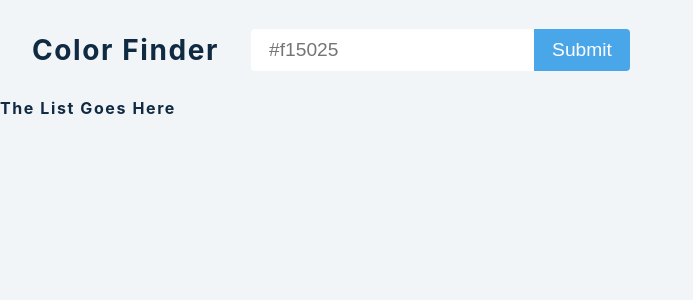
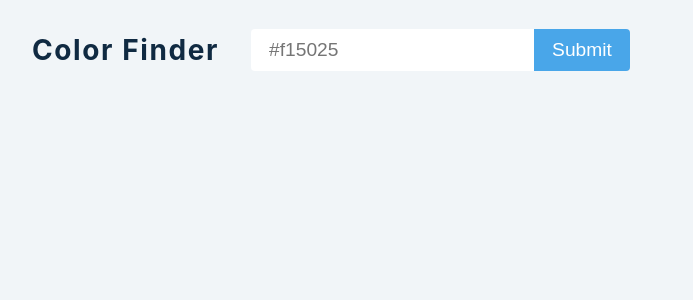
Before and after one commit to PrateekTakthar77/color-generator-ReactJS, a React (Create React App) app: page / in a window 1280 px wide. Shown: the top 300 px of the page, without its empty margins (0-693 px from the left). Built offline with nearby package versions, Linux system fonts and the light colour scheme.

Commit message:
mid update

```diff
--- a/src/App.js
+++ b/src/App.js
@@ -5,16 +5,17 @@ import Values from 'values.js'
 
 function App() {
   const [color, setColor] = useState('');
-  const [error, etError] = useState(false);
+  const [error, setError] = useState(false);
   const [list, setList] = useState([]);
 
   const handleSubmit = (e) => {
     e.preventDefault();
     try {
       let colors = new Values(color).all(10);
-      console.log(colors);
+      setList(colors);
     } catch (error) {
-
+      setError(true);
+      console.log(error);
     }
   }
   return (
@@ -22,13 +23,16 @@ function App() {
       <section className='container'>
         <h3>Color Finder</h3>
         <form onSubmit={handleSubmit}>
-          <input type="text" value={color} onChange={(e)=> setColor(e.target.value)} placeholder="#f15025" />
+          <input type="text" value={color} onChange={(e) => setColor(e.target.value)} placeholder="#f15025" className={`${error ? 'error' : null}`} />
           <button className='btn' type='submit'>Submit</button>
         </form>
-        </section>
-        <section className='colors'>
-          <h4>the list goes here</h4>
-        </section>
+      </section>
+      <section className='colors'>
+        {list.map((color,index)=>{
+          console.log(color)
+          return<SingleColor key={index} {...color} index={index} />
+        })}
+      </section>
     </>
   );
 }
```
